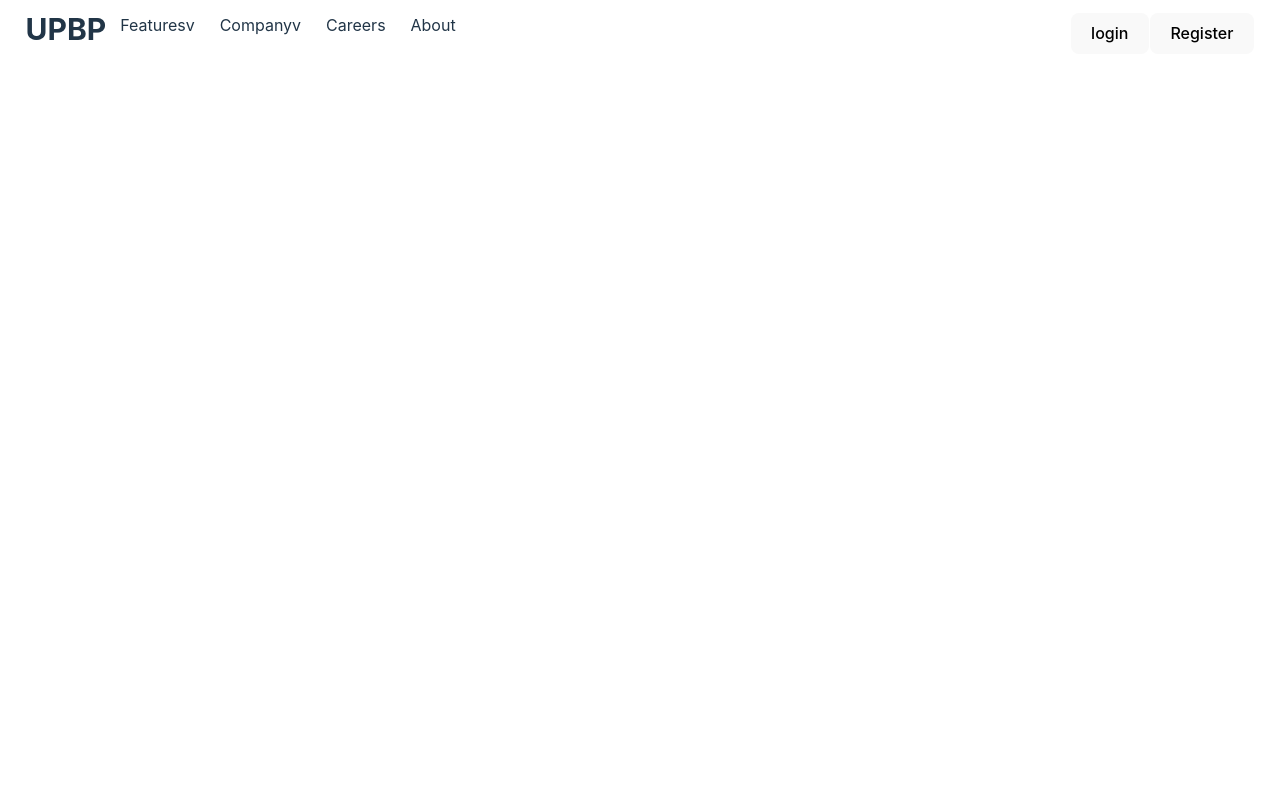
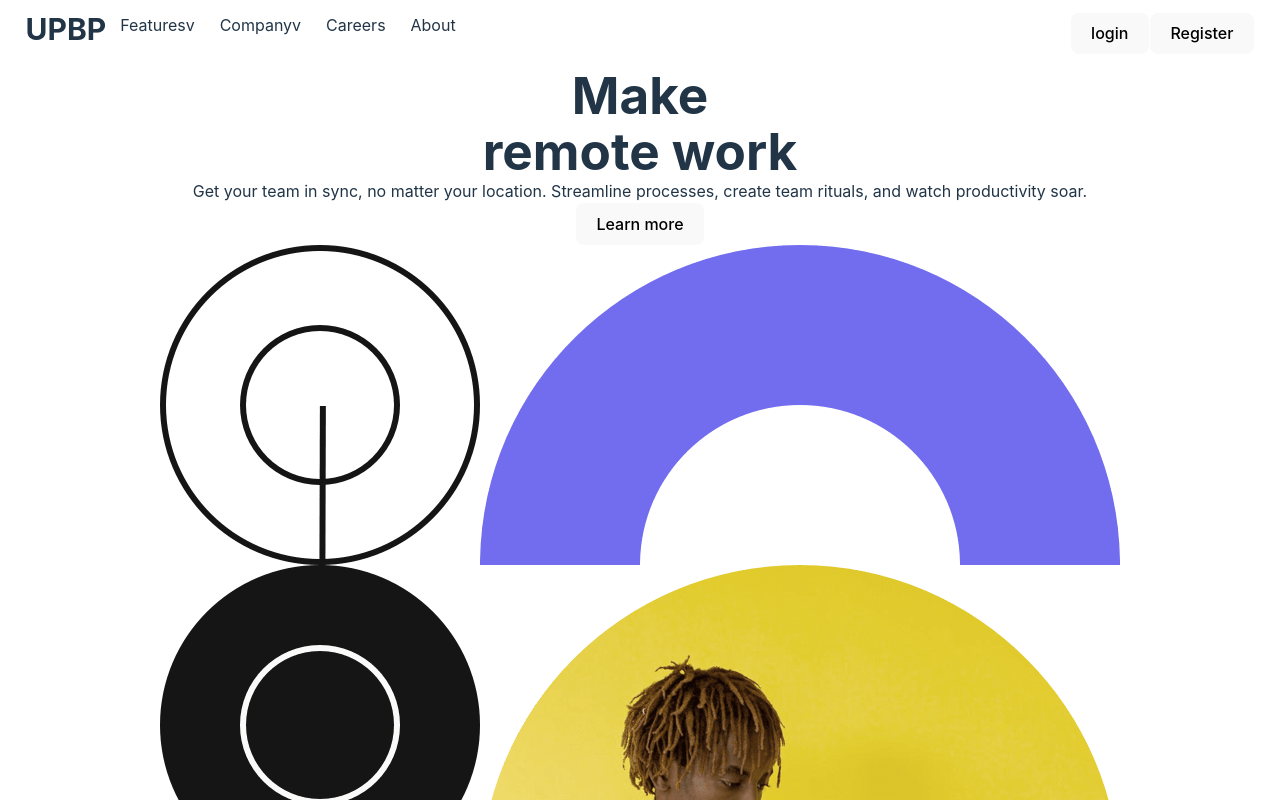
Before and after one commit to Outkarm/Ultimate-project-bulding-platform, a React (Vite) app: page / in a window 1280 px wide. Shown: the top 800 px of the page. Built offline with nearby package versions, Linux system fonts and the light colour scheme.

Commit message:
add home page to welcome

```diff
--- a/src/pages/Welcome.jsx
+++ b/src/pages/Welcome.jsx
@@ -1,11 +1,12 @@
-import React from "react";
 import NavBar from "../components/NavBar";
+import HomePageBody from "../components/HomePageBody";
 import "../assets/stylesheet/style.css";
 
 const Welcome = () => {
   return (
     <div className="welcome-cont">
       <NavBar />
+      <HomePageBody />
     </div>
   );
 };
```
